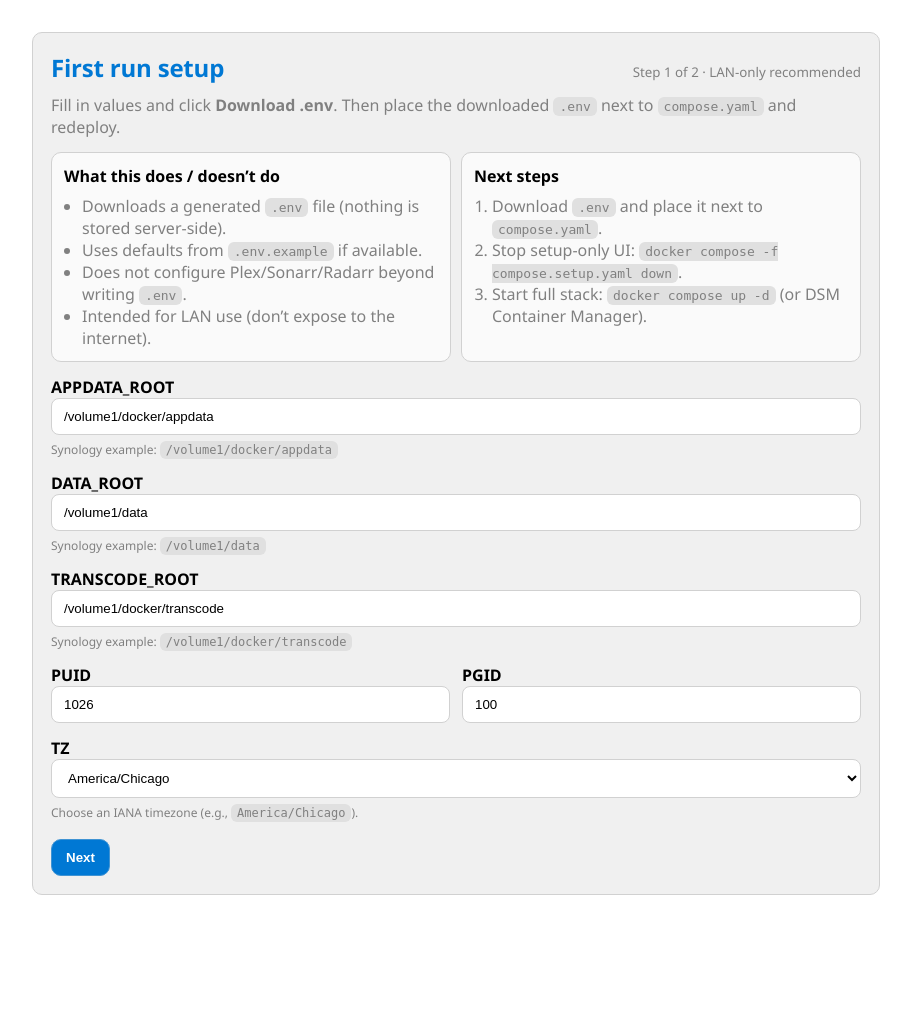
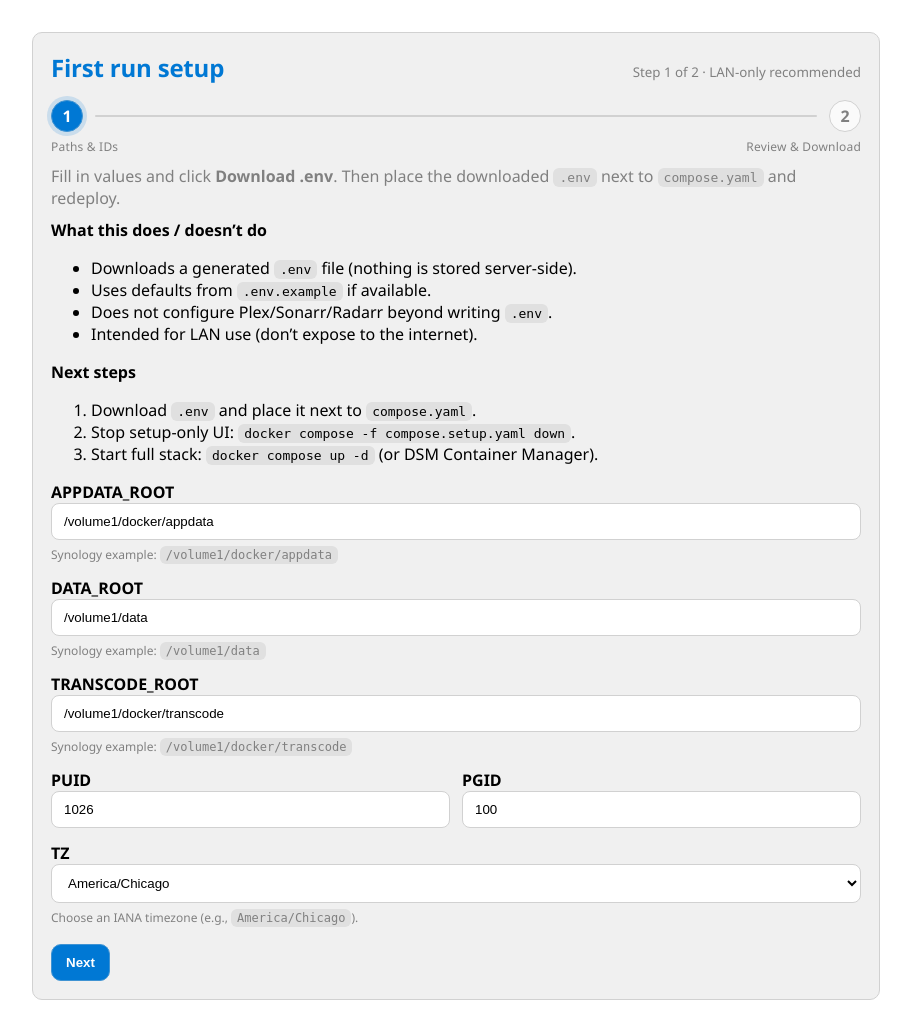
Before and after one commit to Kellz-Kreations/eden-viewer, a Flask app: page / in a window 1280 px wide. Shown: the whole page, without its empty margins (184-1095 px from the left). Before the commit the page ends 895 px from the top, so only its background shows below. Run offline with Flask 3, Linux system fonts and the light colour scheme.

Commit message:
Add progress indicator to setup UI for enhanced user experience

```diff
--- a/setup-ui/templates/index.html
+++ b/setup-ui/templates/index.html
@@ -63,18 +63,60 @@
     .top { display: flex; align-items: baseline; gap: 12px; justify-content: space-between; }
     .top small { color: var(--muted); }
 
-    .callouts { display: grid; grid-template-columns: 1fr; gap: 10px; margin: 14px 0; }
-    @media (min-width: 820px) {
-      .callouts { grid-template-columns: 1fr 1fr; }
+    .progress {
+      margin: 16px 0 4px;
     }
-    .callout {
+    .progress-track {
+      display: flex;
+      align-items: center;
+    }
+    .progress-step {
+      width: 32px;
+      height: 32px;
+      border-radius: 999px;
       border: 1px solid var(--border);
-      border-radius: var(--radius);
       background: var(--surface-2);
-      padding: 12px 12px;
+      color: var(--muted);
+      display: inline-flex;
+      align-items: center;
+      justify-content: center;
+      font-weight: 600;
+      transition: all 0.25s ease;
     }
-    .callout strong { display: block; margin-bottom: 6px; }
-    .callout ul, .callout ol { margin: 8px 0 0 18px; padding: 0; color: var(--muted); }
+    .progress-step.is-active {
+      border-color: color-mix(in srgb, var(--accent) 70%, var(--border));
+      background: var(--accent);
+      color: var(--accent-fg);
+      box-shadow: 0 0 0 4px color-mix(in srgb, var(--accent) 16%, transparent);
+    }
+    .progress-bar {
+      flex: 1;
+      height: 2px;
+      border-radius: 999px;
+      background: var(--border);
+      margin: 0 12px;
+      position: relative;
+      overflow: hidden;
+    }
+    .progress-bar::after {
+      content: "";
+      position: absolute;
+      inset: 0;
+      width: 0%;
+      background: var(--accent);
+      transition: width 0.3s ease;
+    }
+    .progress-bar.is-complete::after {
+      width: 100%;
+    }
+    .progress-labels {
+      display: flex;
+      justify-content: space-between;
+      margin-top: 6px;
+      font-size: 12px;
+      color: var(--muted);
+      letter-spacing: 0.2px;
+    }
 
     label { display:block; margin-top: 14px; font-weight: 600; }
     input, select {
@@ -115,6 +157,10 @@
     }
     button:hover { filter: brightness(0.98); }
     button:active { filter: brightness(0.95); }
+    button:focus-visible {
+      outline: 3px solid color-mix(in srgb, var(--accent) 60%, transparent);
+      outline-offset: 2px;
+    }
 
     code { background: color-mix(in srgb, var(--page-fg) 12%, var(--page-bg)); padding: 2px 6px; border-radius: 6px; }
   </style>
@@ -125,6 +171,17 @@
       <div class="top">
         <h1>First run setup</h1>
         <small>Step {{ step }} of 2 · LAN-only recommended</small>
+      </div>
+      <div class="progress" role="group" aria-label="Setup progress">
+        <div class="progress-track">
+          <span class="progress-step {% if step >= 1 %}is-active{% endif %}">1</span>
+          <span class="progress-bar {% if step > 1 %}is-complete{% endif %}"></span>
+          <span class="progress-step {% if step >= 2 %}is-active{% endif %}">2</span>
+        </div>
+        <div class="progress-labels" aria-hidden="true">
+          <span>Paths & IDs</span>
+          <span>Review & Download</span>
+        </div>
       </div>
       <p>Fill in values and click <strong>Download .env</strong>. Then place the downloaded <code>.env</code> next to <code>compose.yaml</code> and redeploy.</p>
 
```
